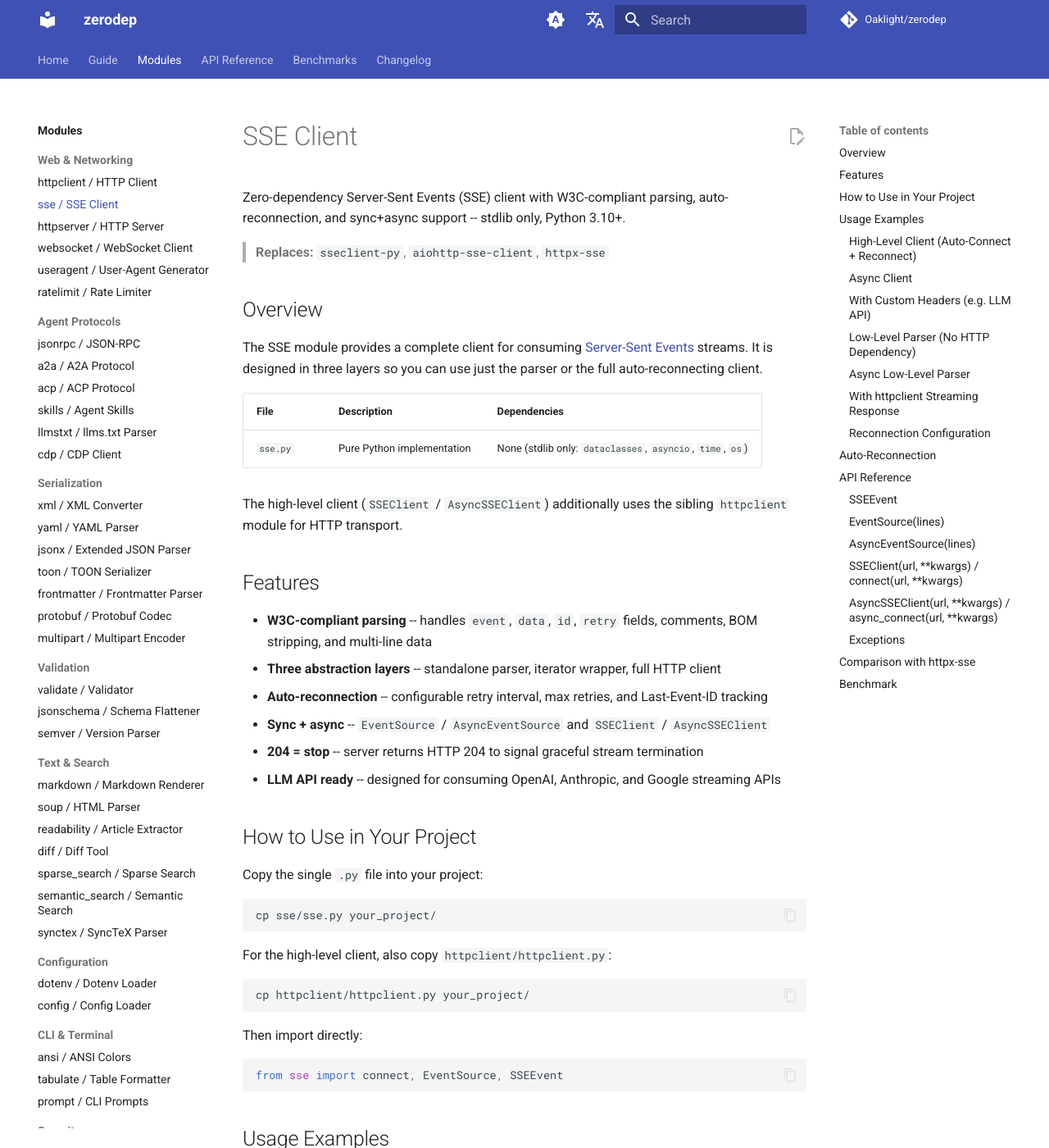
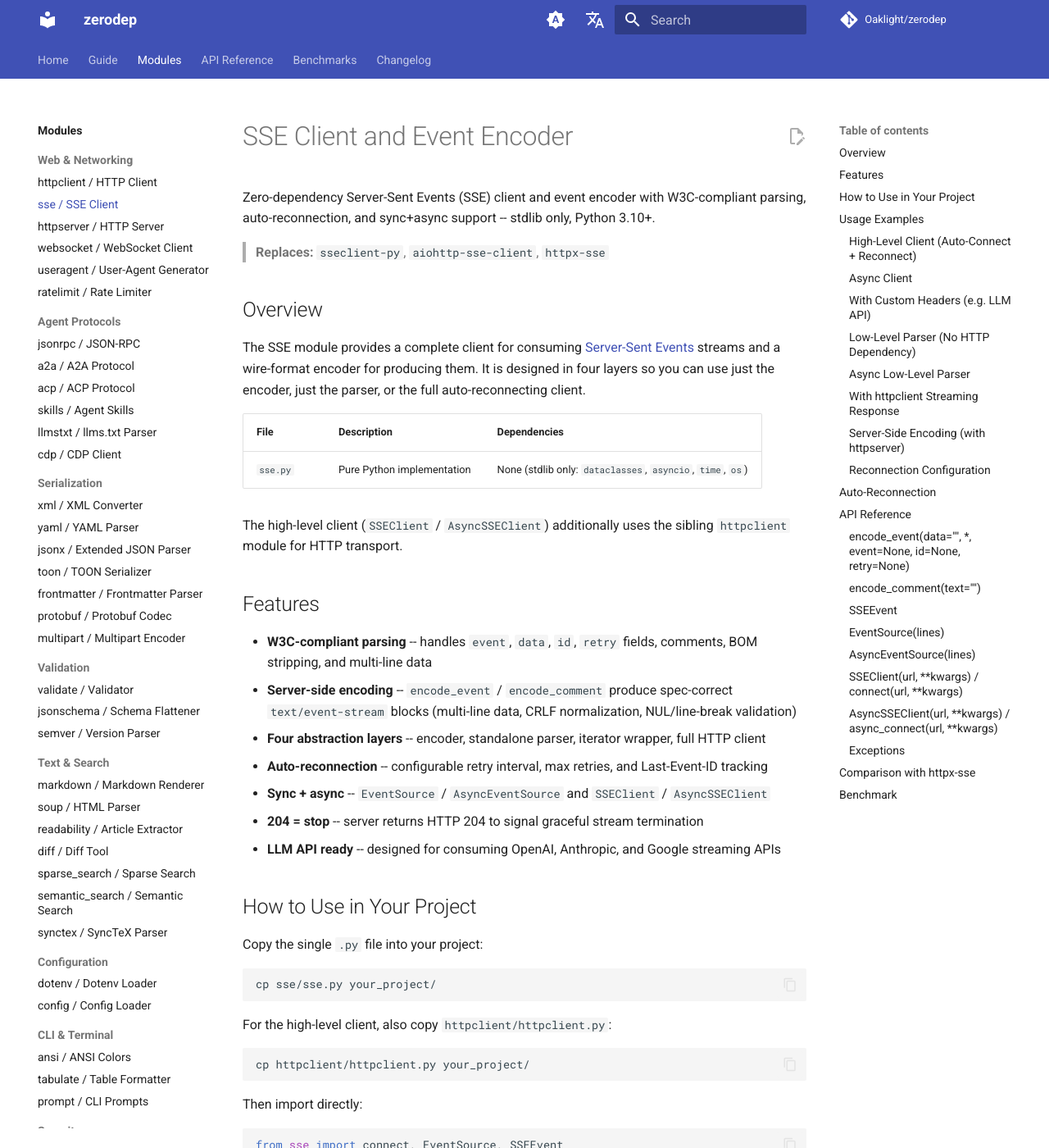
Before and after one commit to Oaklight/zerodep, an MkDocs documentation site: the page built from docs/modules/sse.md, in a window 1280 px wide and 1400 px high. Shown: the whole window at 82% size. Built offline with MkDocs 1.6.1 and Material for MkDocs 9.7.7, drawn with Linux system fonts in a browser that asks for light colours; comment, search, counter and statistics services are not loaded; some of the changed text lies outside the part shown.

Commit message:
docs(sse): document server-side event encoding (v0.4.0)

````diff
--- a/docs/modules/sse.md
+++ b/docs/modules/sse.md
@@ -1,12 +1,12 @@
-# SSE Client
+# SSE Client and Event Encoder
 
-Zero-dependency Server-Sent Events (SSE) client with W3C-compliant parsing, auto-reconnection, and sync+async support -- stdlib only, Python 3.10+.
+Zero-dependency Server-Sent Events (SSE) client and event encoder with W3C-compliant parsing, auto-reconnection, and sync+async support -- stdlib only, Python 3.10+.
 
 > **Replaces:** `sseclient-py`, `aiohttp-sse-client`, `httpx-sse`
 
 ## Overview
 
-The SSE module provides a complete client for consuming [Server-Sent Events](https://html.spec.whatwg.org/multipage/server-sent-events.html) streams. It is designed in three layers so you can use just the parser or the full auto-reconnecting client.
+The SSE module provides a complete client for consuming [Server-Sent Events](https://html.spec.whatwg.org/multipage/server-sent-events.html) streams and a wire-format encoder for producing them. It is designed in four layers so you can use just the encoder, just the parser, or the full auto-reconnecting client.
 
 | File | Description | Dependencies |
 |------|-------------|--------------|
@@ -17,7 +17,8 @@
 ## Features
 
 - **W3C-compliant parsing** -- handles `event`, `data`, `id`, `retry` fields, comments, BOM stripping, and multi-line data
-- **Three abstraction layers** -- standalone parser, iterator wrapper, full HTTP client
+- **Server-side encoding** -- `encode_event` / `encode_comment` produce spec-correct `text/event-stream` blocks (multi-line data, CRLF normalization, NUL/line-break validation)
+- **Four abstraction layers** -- encoder, standalone parser, iterator wrapper, full HTTP client
 - **Auto-reconnection** -- configurable retry interval, max retries, and Last-Event-ID tracking
 - **Sync + async** -- `EventSource` / `AsyncEventSource` and `SSEClient` / `AsyncSSEClient`
 - **204 = stop** -- server returns HTTP 204 to signal graceful stream termination
@@ -124,6 +125,31 @@
         print(event.data)
 ```
 
+### Server-Side Encoding (with httpserver)
+
+```python
+import asyncio
+from httpserver import App, StreamingResponse
+from sse import encode_comment, encode_event
+
+app = App()
+
+@app.get("/events")
+async def events(request):
+    async def stream():
+        yield encode_event("hello", event="greeting", id="1")
+        await asyncio.sleep(1)
+        yield encode_event("line 1\nline 2", id="2")
+        yield encode_comment("heartbeat")
+
+    return StreamingResponse(stream(), content_type="text/event-stream")
+```
+
+`encode_event` returns one complete block, including the terminating blank
+line that dispatches it. `encode_comment` produces a comment block for
+heartbeats. Both are pure functions with no network dependency, so they work
+with any streaming response (or any `write()` call).
+
 ### Reconnection Configuration
 
 ```python
@@ -153,6 +179,29 @@
 8. Exceeding `max_retries` raises `SSEConnectionError`
 
 ## API Reference
+
+### `encode_event(data="", *, event=None, id=None, retry=None)`
+
+Format one SSE event block for a `text/event-stream` response.
+
+| Parameter | Type | Default | Description |
+|-----------|------|---------|-------------|
+| `data` | `str` | `""` | Payload; line breaks are normalized and each line becomes a `data:` field |
+| `event` | `str \| None` | `None` | Event type; omitted means `message` |
+| `id` | `str \| None` | `None` | Event ID; must not contain NUL or a line break |
+| `retry` | `int \| None` | `None` | Reconnection interval in milliseconds (non-negative) |
+
+Returns the block including the terminating blank line. Raises `ValueError`
+for a line break in `event`/`id`, NUL in `id`, or an invalid `retry`.
+
+---
+
+### `encode_comment(text="")`
+
+Format a comment block (ignored by clients) for heartbeats. Returns the block
+including the terminating blank line.
+
+---
 
 ### `SSEEvent`
 
@@ -242,13 +291,14 @@
 |---------|-------------|-----------|
 | Dependencies | None (stdlib only) | httpx |
 | Standalone parser | Yes (`EventSource`) | No (requires `httpx.Response`) |
+| Server-side encoding | Yes (`encode_event`) | No |
 | Auto-reconnection | Yes (built-in) | No |
 | Last-Event-ID tracking | Yes | No |
 | Sync + async | Yes | Yes |
 | 204 graceful stop | Yes | No |
 | W3C parsing | Yes | Yes |
 | Parsing speed | ~1.5 ms / 1000 events | ~1.4 ms / 1000 events |
-| Implementation | Single file (~380 lines) | Package (multiple files) |
+| Implementation | Single file (~700 lines) | Package (multiple files) |
 
 **When to use zerodep:** You need a self-contained SSE client with auto-reconnection and zero dependencies, or you want a standalone parser without coupling to any HTTP library.
 
````
Also changed, not shown: docs/changelog.md (+1 -0 lines), docs/modules/index.md (+2 -2 lines).
